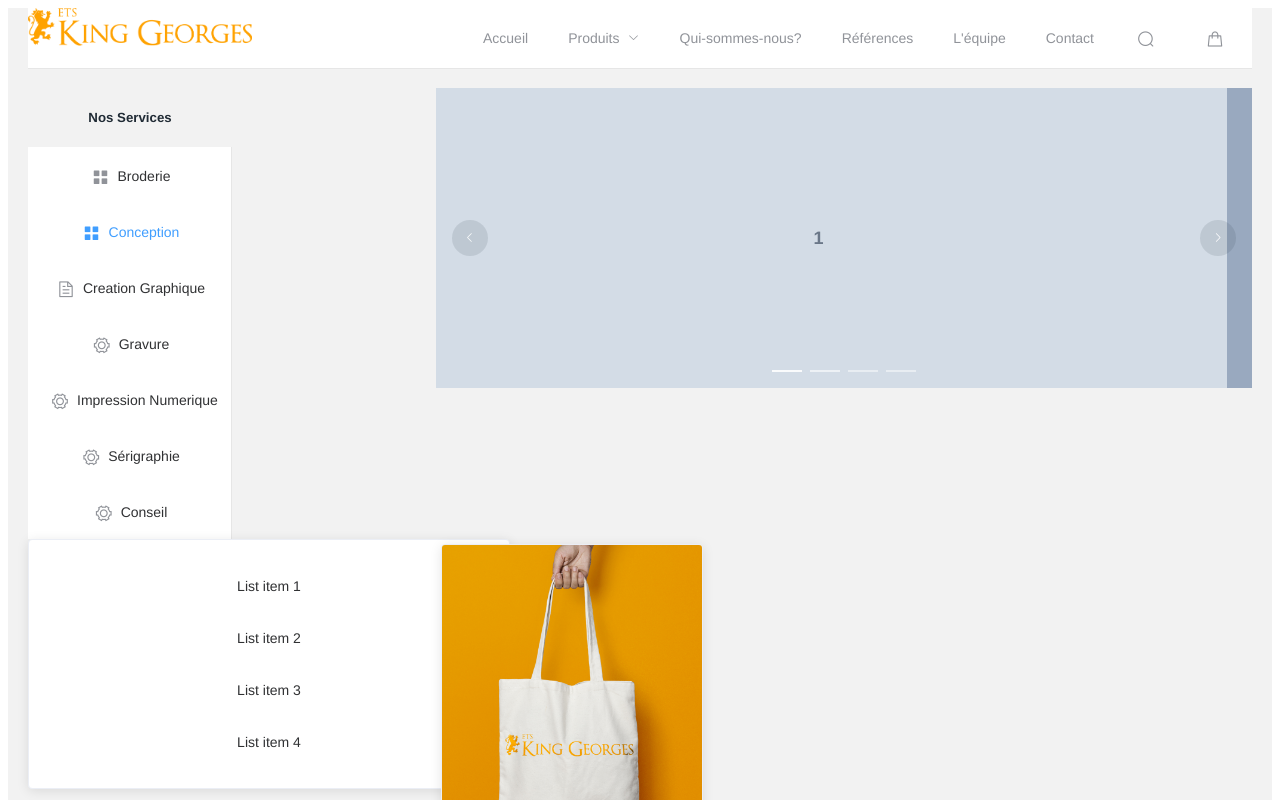
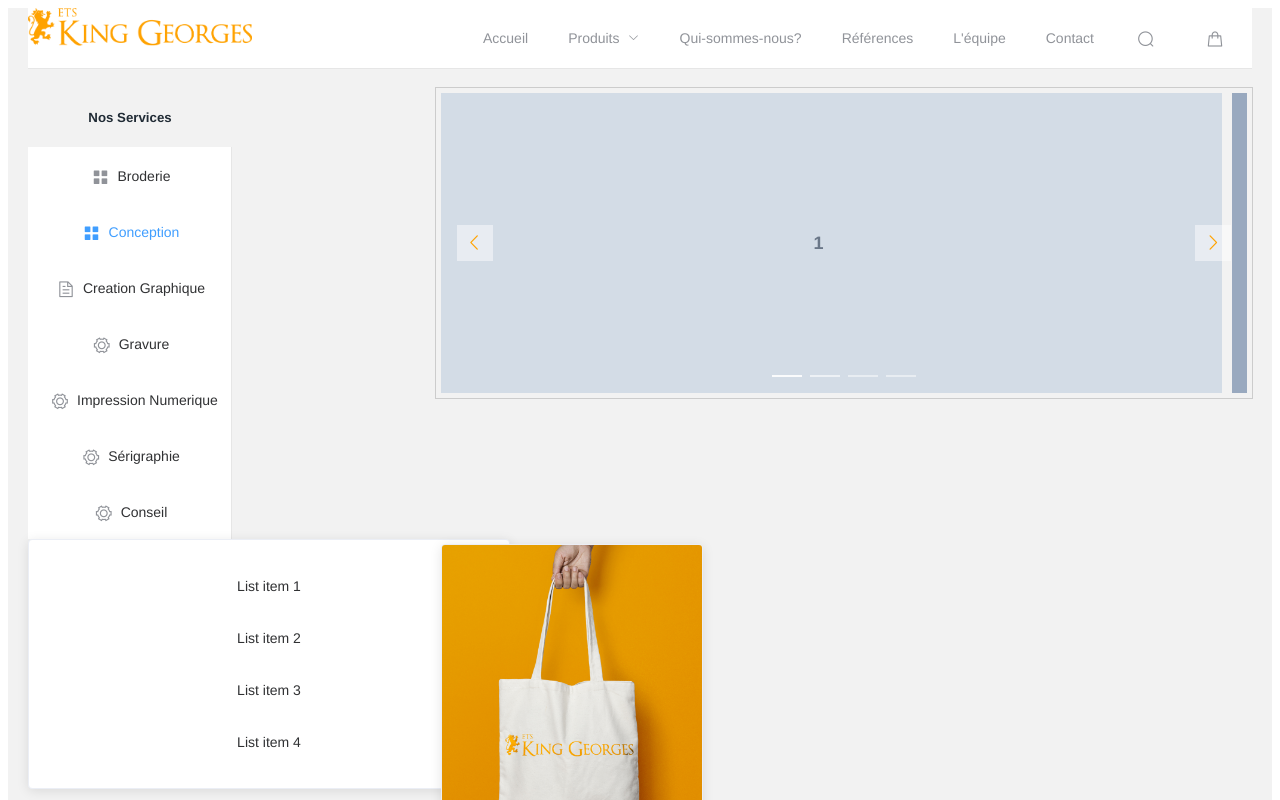
Before and after one commit to blvck237/kingeorges, a Vue app: page /#/ in a window 1280 px wide. Shown: the top 800 px of the page. Built offline with nearby package versions, Linux system fonts and the light colour scheme.

Commit message:
:lipstick: Update Carousel UI

```diff
--- a/src/components/Carousel/Carousel.scss
+++ b/src/components/Carousel/Carousel.scss
@@ -1,9 +1,24 @@
+.el-carousel{
+  border: 5px solid #F2F2F2;
+  outline: 1px solid #ccc;
+}
 .el-carousel__item h3 {
     color: #475669;
     font-size: 18px;
     opacity: 0.75;
     line-height: 300px;
     margin: 0;
+  }
+
+  .el-carousel__container > .el-carousel__arrow{
+    border-radius: 0 !important;
+    color: #FFA200;
+    background: #ffffff78;
+    font-size: 20px;
+  }
+
+  .el-carousel__container > .el-carousel__arrow:hover{
+    background: #fff;
   }
 
   .el-carousel__item:nth-child(2n) {
```
Also changed, not shown: src/components/Carousel/Carousel.vue (line endings or trailing spaces).
